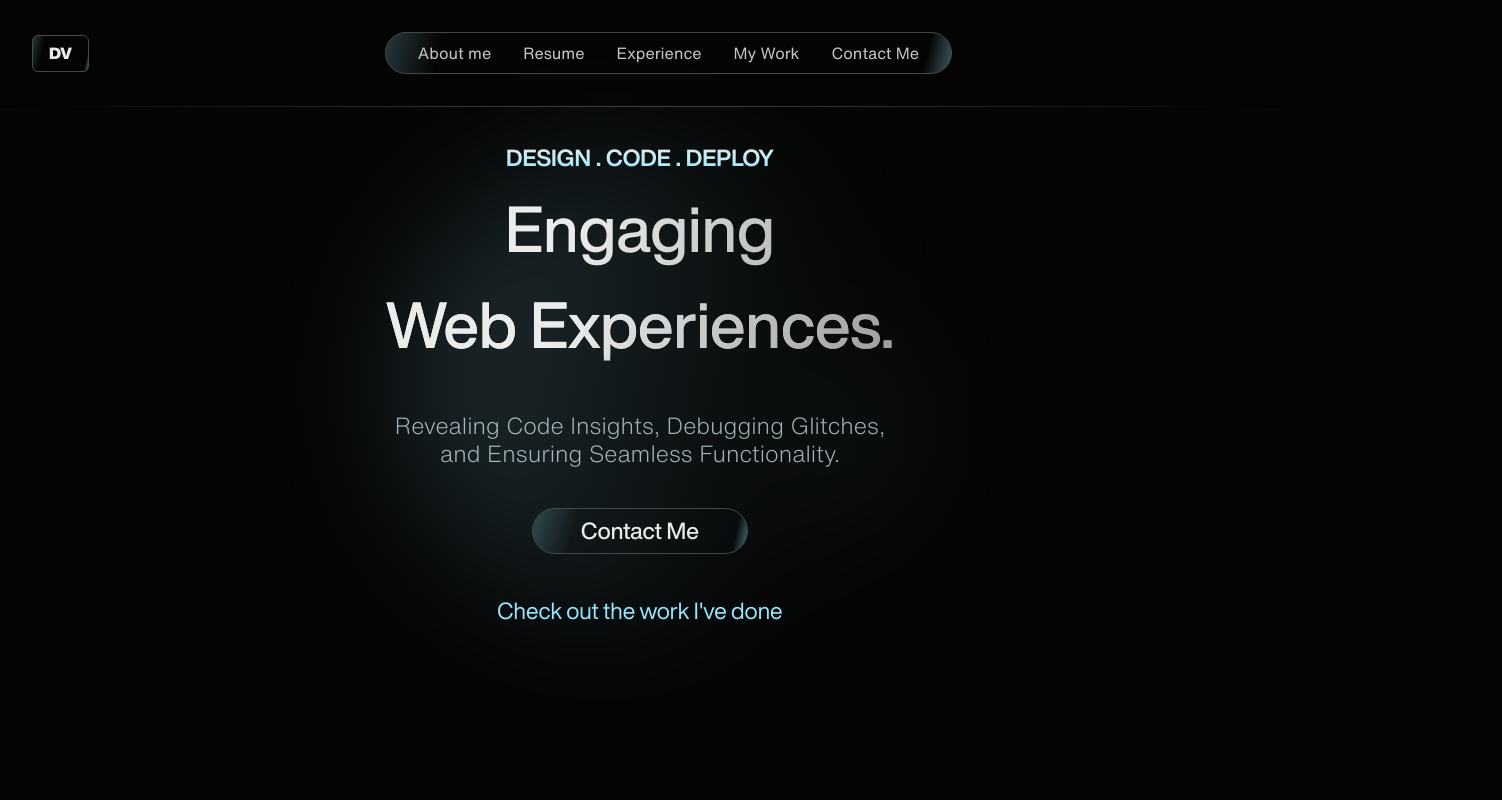
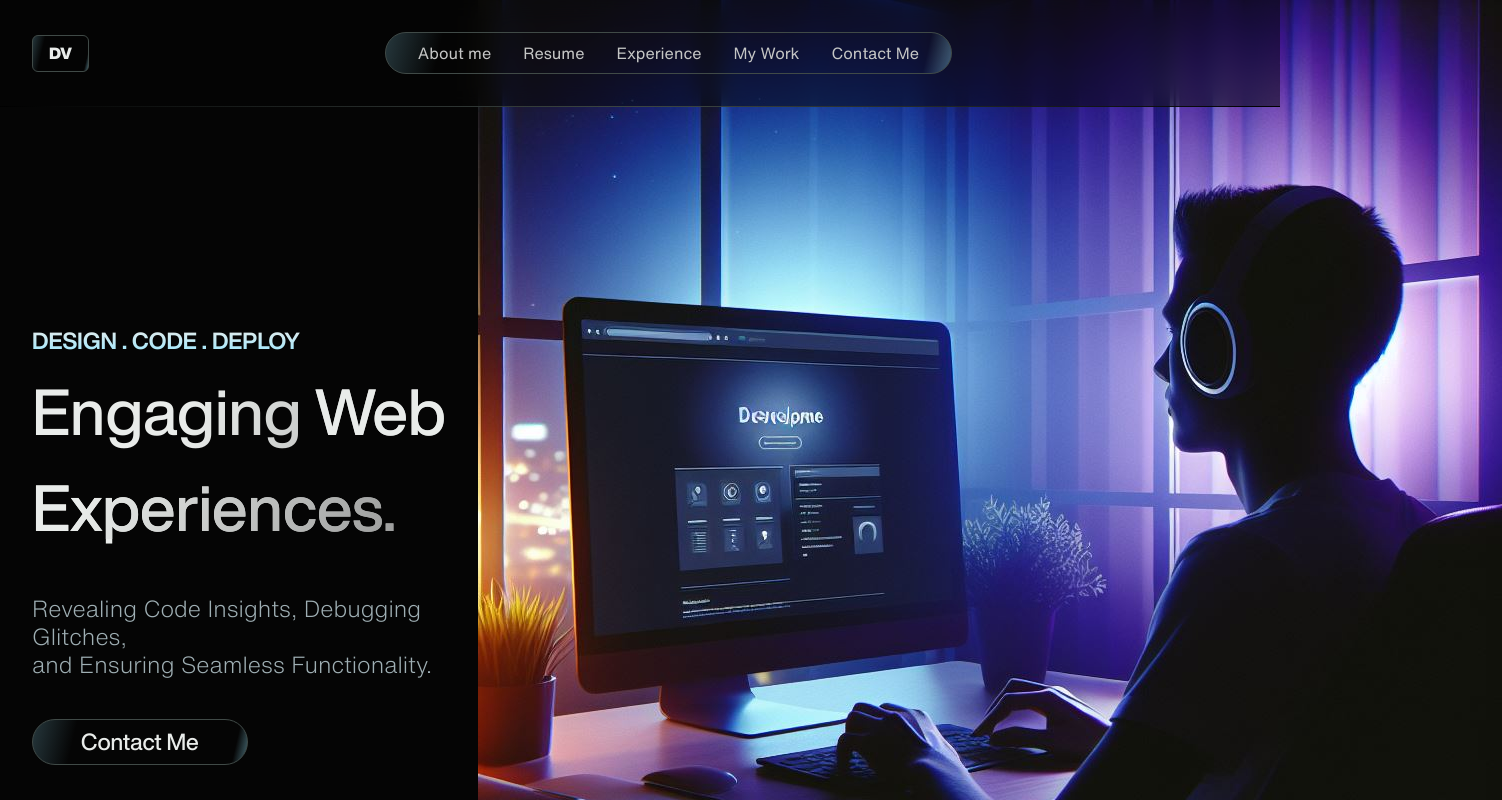
Before and after one commit to diegov05/portfoliov2, a Next.js app: page / in a window 1280 px wide. Shown: the top 800 px of the page, 1502 px wide, since content can reach past the window. Built offline with nearby package versions, Linux system fonts and the light colour scheme.

Commit message:
Changes to Hero Section

```diff
--- a/components/header.tsx
+++ b/components/header.tsx
@@ -1,8 +1,19 @@
 import Link from "next/link"
 import { Title } from "./title"
+import Image from "next/image"
+import hero from "@/assets/Designer.png"
 
 export const Header: React.FC = () => {
   return (
+    <div
+      className="
+      flex
+      flex-row
+      items-center
+      justify-between
+      mb-36
+      "
+    >
       <header
         data-aos="fade-up"
         data-aos-duration="2000"
@@ -10,28 +21,16 @@ export const Header: React.FC = () => {
         mt-36
         flex
         flex-col
-      justify-center
-      items-center
+        justify-start
+        items-start
         gap-10
         px-8
       ">
         <div
           className="
-        header-bg-gradient
-        -z-10
-        absolute
-        h-[18rem]
-        w-[18rem]
-        sm:max-lg:h-[20rem]
-        sm:max-lg:w-[20rem]
-        lg:max-[3000px]:w-[30rem]
-        lg:max-[3000px]:h-[30rem]
-      " />
-      <div
-        className="
           flex
-        items-center
-        justify-center
+          items-start
+          justify-start
           flex-col
           gap-2
       ">
@@ -43,10 +42,8 @@ export const Header: React.FC = () => {
           ">
             DESIGN . CODE . DEPLOY
           </p>
-        <Title className="text-center">
-          Engaging <br
-            className="hidden min-[500px]:block"
-          />
+          <Title className="text-start">
+            Engaging&nbsp;
             <span className="title-gradient">
               Web Experiences.
             </span>
@@ -57,7 +54,7 @@ export const Header: React.FC = () => {
         text-secondary
         text-[16px]
         lg:max-[3000px]:text-[23px]
-        text-center
+        text-start
         ">
           Revealing Code Insights, Debugging Glitches,
           <br
@@ -96,5 +93,18 @@ export const Header: React.FC = () => {
           Check out the work I&apos;ve done
         </Link>
       </header>
+      <Image
+        className="
+        absolute
+        -z-20
+        w-screen
+        opacity-25
+        lg:max-[3000px]:opacity-100
+        lg:max-[3000px]:h-max
+        lg:max-[3000px]:static
+      "
+        src={hero}
+        alt="hero-image" />
+    </div>
   )
 }
--- a/components/navbar.tsx
+++ b/components/navbar.tsx
@@ -1,6 +1,5 @@
 'use client'
 
-import Image from "next/image";
 import Link from "next/link";
 import { useState } from "react"
 
```
Also changed, not shown: assets/Designer.png (added). Lines whose indentation alone changed are shown as unchanged.
